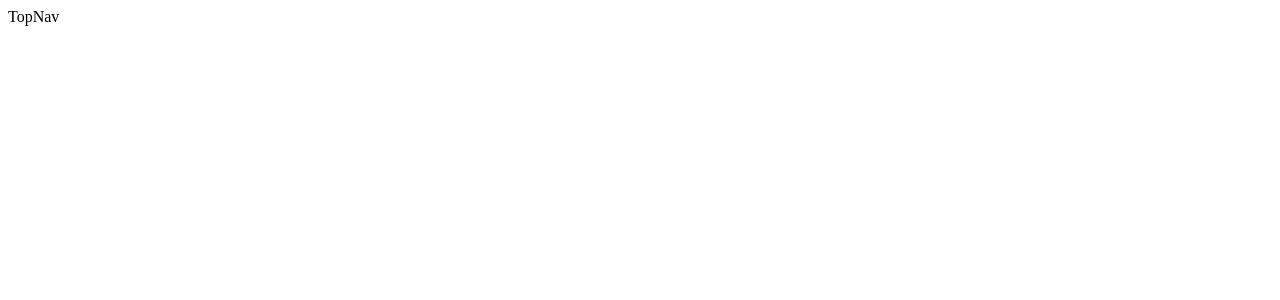
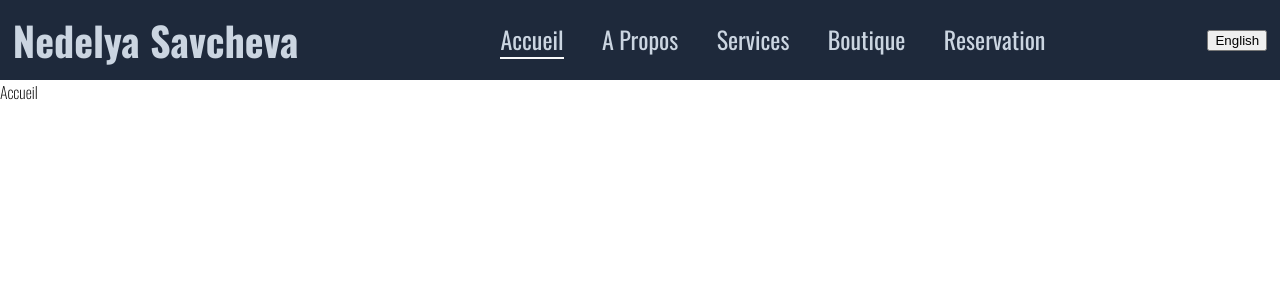
Before and after one commit to edouardblais/nedelya-masso, a React (Create React App) app: page / in a window 1280 px wide. Before the commit this address had no page. Shown: the top 300 px of the page. Built offline with nearby package versions, Linux system fonts and the light colour scheme.

Commit message:
implemented navbar logic

```diff
--- a/src/App.css
+++ b/src/App.css
@@ -1,4 +1,18 @@
-.appBox {
-  display:flex;
-  flex-direction: column;
+body {
+  margin:0;
+  padding:0;
+  box-sizing: border-box;
+  width: 100vw;
+  height: 100vh;
+  font-family: 'Oswald', sans-serif;
+  font-weight: 200;
 }
+
+#root {
+  display:grid;
+  grid-template-rows: 10vh 90vh;
+  grid-template-columns: 100vw;
+  grid-template-areas:
+      "topnav"
+      "content"
+}
--- a/src/App.js
+++ b/src/App.js
@@ -18,7 +18,7 @@ const App = () => {
     <BrowserRouter>
       <TopNav/>
       <Routes>
-        <Route path='/fr' element={<Accueil/>}/>
+        <Route path='/' element={<Accueil/>}/>
           <Route path='/fr/a-propos' element={<APropos/>}/>
           <Route path='/fr/services' element={<ServicesFr/>}/>
           <Route path='/fr/contact' element={<ContactFr/>}/>
--- /dev/null
+++ b/src/topnav/TopNav.css
@@ -0,0 +1,43 @@
+.top-nav-box {
+    display:flex;
+    flex-direction:row;
+    align-items: center;
+    justify-content:space-between;
+    background-color: #1e293b;
+    color: #cbd5e1;
+    padding:1%;
+    grid-area: topnav;
+}
+
+.top-nav-links {
+    flex:1;
+    justify-content: center;
+    flex-direction: row;
+    display: flex;
+    gap:3vw;
+    list-style: none;
+    font-weight: 400;
+    font-size: 1.5rem;
+}
+
+h1 {
+    font-size: 2.5rem;
+}
+
+h1:hover {
+    cursor: pointer;
+    color: #f9fafb;
+}
+
+a {
+    text-decoration: none;
+    color:#cbd5e1;
+  }
+
+a:hover {
+    color: #f9fafb;
+}
+
+.active-nav {
+    border-bottom: 2px solid #f9fafb;
+}
--- a/src/topnav/TopNav.js
+++ b/src/topnav/TopNav.js
@@ -1,9 +1,121 @@
-import React from 'react';
+import React, { useState } from "react";
+import { Link, useNavigate } from 'react-router-dom';
+import './TopNav.css';
 
 const TopNav = () => {
+    const navigate = useNavigate();
+
+    const [english, setEnglish] = useState(false);
+
+    const [homeFocus, setHomeFocus] = useState(true);
+    const [aboutFocus, setAboutFocus] = useState(false);
+    const [servicesFocus, setServicesFocus] = useState(false);
+    const [shopFocus, setShopFocus] = useState(false);
+    const [contactFocus , setContactFocus] = useState(false);
+
+    const goToHome = () => {
+        navigate('/')
+    }
+
+    const activateHome = () => {
+        setAboutFocus(false);
+        setServicesFocus(false);
+        setShopFocus(false);
+        setContactFocus(false)
+        setHomeFocus(true)
+    }
+
+    const activateAbout = () => {
+        setServicesFocus(false);
+        setShopFocus(false);
+        setContactFocus(false)
+        setHomeFocus(false)
+        setAboutFocus(true);
+    }
+
+    const activateServices = () => {
+        setShopFocus(false);
+        setContactFocus(false)
+        setHomeFocus(false)
+        setAboutFocus(false);
+        setServicesFocus(true);
+    }
+
+    const activateShop = () => {
+        setContactFocus(false)
+        setHomeFocus(false)
+        setAboutFocus(false);
+        setServicesFocus(false);
+        setShopFocus(true);
+    }
+
+    const activateContact = () => {
+        setHomeFocus(false)
+        setAboutFocus(false);
+        setServicesFocus(false);
+        setShopFocus(false);
+        setContactFocus(true);
+    }
+
+    const chooseLanguage = () => {
+        if (english) {
+            setEnglish(false);
+            navigate('/')
+            activateHome();
+        } else {
+            setEnglish(true);
+            navigate('/en');
+            activateHome();
+        }
+    }
+
+    if (english) {
+        return (
+            <div className='top-nav-box'>
+                <h1 onClick={goToHome}>Nedelya Savcheva</h1>
+                <ul className="top-nav-links">
+                    <Link to='en'>
+                        <li className={homeFocus? 'active-nav' : ''} onClick={activateHome}>Accueil</li>
+                    </Link>
+                    <Link to='en/about'>
+                        <li className={aboutFocus? 'active-nav' : ''} onClick={activateAbout}>About</li>
+                    </Link>
+                    <Link to='en/services'>
+                        <li className={servicesFocus? 'active-nav' : ''} onClick={activateServices}>Services</li>
+                    </Link>
+                    <Link to='en/shop'>
+                        <li className={shopFocus? 'active-nav' : ''} onClick={activateShop}>Shop</li>
+                    </Link>
+                    <Link to='en/contact'>
+                        <li className={contactFocus? 'active-nav' : ''} onClick={activateContact}>Reservation</li>
+                    </Link>
+                </ul>
+                <button onClick={chooseLanguage}>Francais</button>
+            </div>
+        )
+    }
+
     return (
         <div className='top-nav-box'>
-            TopNav
+            <h1 onClick={goToHome}>Nedelya Savcheva</h1>
+            <ul className="top-nav-links">
+                <Link to=''>
+                    <li className={homeFocus? 'active-nav' : ''} onClick={activateHome}>Accueil</li>
+                </Link>
+                <Link to='fr/a-propos'>
+                    <li className={aboutFocus? 'active-nav' : ''} onClick={activateAbout}>A Propos</li>
+                </Link>
+                <Link to='fr/services'>
+                    <li className={servicesFocus? 'active-nav' : ''} onClick={activateServices}>Services</li>
+                </Link>
+                <Link to='fr/boutique'>
+                    <li className={shopFocus? 'active-nav' : ''} onClick={activateShop}>Boutique</li>
+                </Link>
+                <Link to='fr/contact'>
+                    <li className={contactFocus? 'active-nav' : ''} onClick={activateContact}>Reservation</li>
+                </Link>
+            </ul>
+            <button onClick={chooseLanguage}>English</button>
         </div>
     )
 }
```
